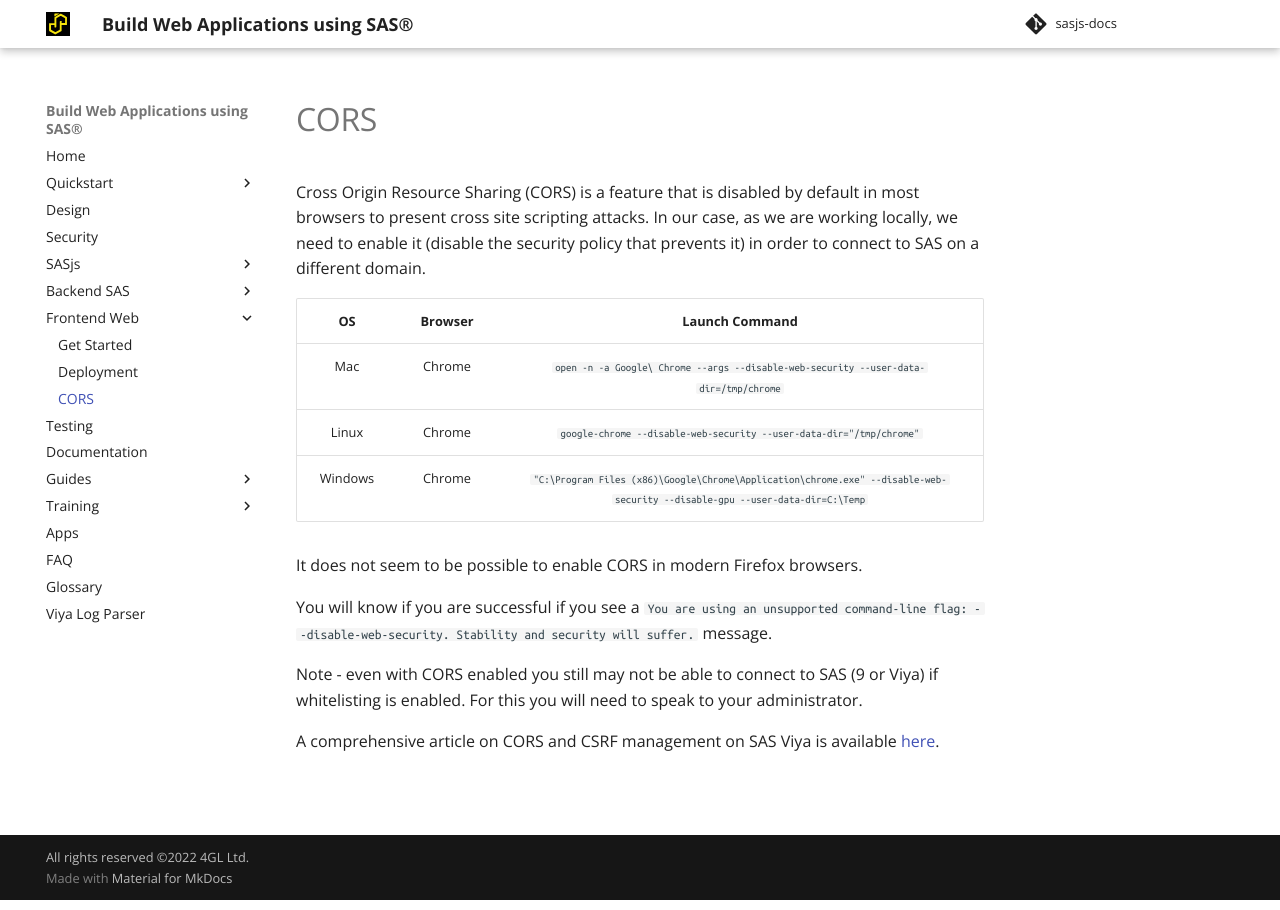
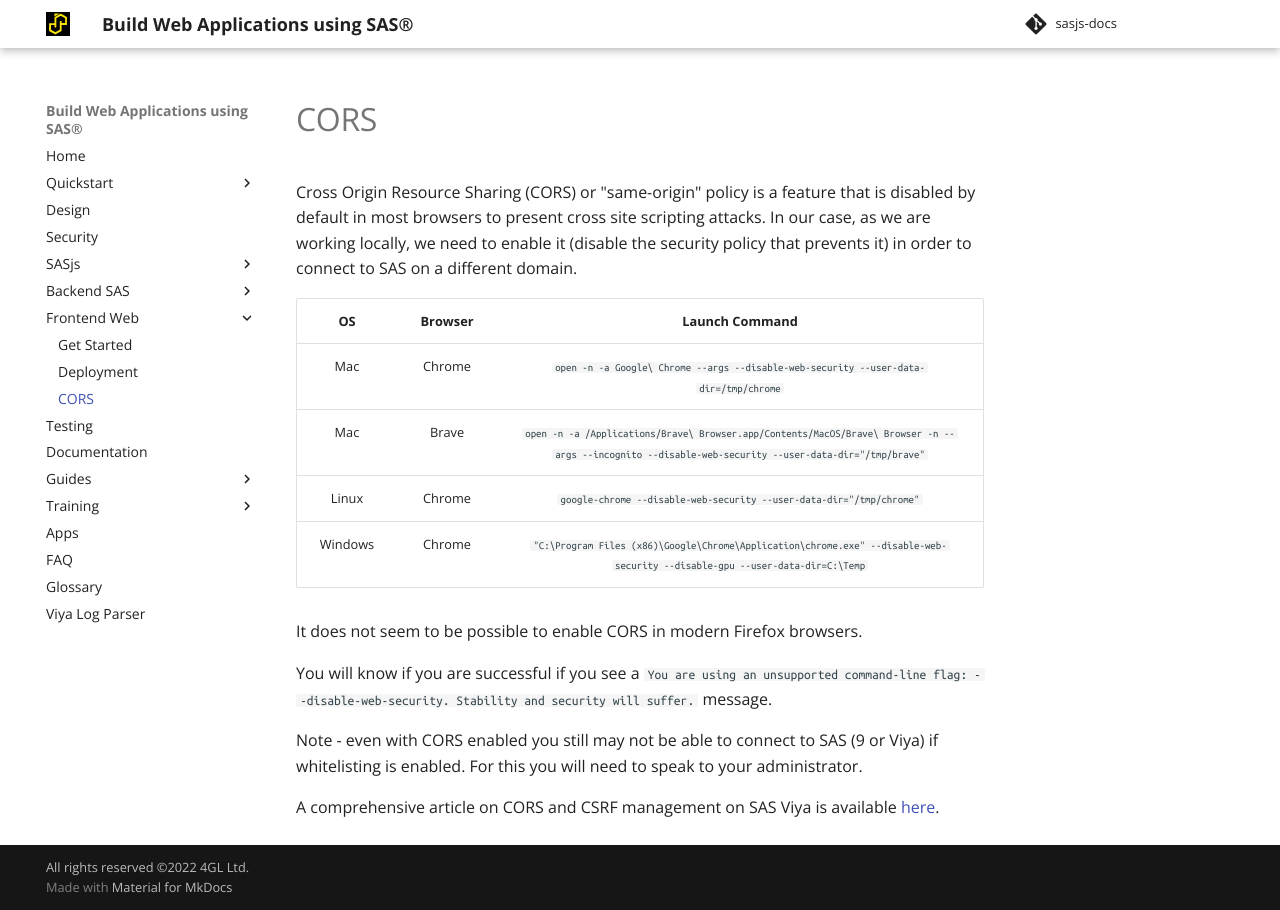
Before and after one commit to sasjs/sasjs.io, an MkDocs documentation site: the page built from docs/cors.md, in a window 1280 px wide. Built offline with MkDocs 1.6.1 and Material for MkDocs 9.7.7, drawn with Linux system fonts in a browser that asks for light colours; comment, search, counter and statistics services are not loaded.

Commit message:
fix: adding brave to cors table

```diff
--- a/docs/cors.md
+++ b/docs/cors.md
@@ -1,12 +1,13 @@
 CORS
 ====================
 
-Cross Origin Resource Sharing (CORS) is a feature that is disabled by default in most browsers to present cross site scripting attacks.  In our case, as we are working locally, we need to enable it (disable the security policy that prevents it) in order to connect to SAS on a different domain.
+Cross Origin Resource Sharing (CORS) or "same-origin" policy is a feature that is disabled by default in most browsers to present cross site scripting attacks.  In our case, as we are working locally, we need to enable it (disable the security policy that prevents it) in order to connect to SAS on a different domain.
 
 
 | OS    | Browser | Launch Command|
 |:---:|:---:|:--:|
 | Mac   | Chrome  | `open -n -a Google\ Chrome --args --disable-web-security --user-data-dir=/tmp/chrome` |
+| Mac   | Brave   | `open -n -a /Applications/Brave\ Browser.app/Contents/MacOS/Brave\ Browser -n --args --incognito --disable-web-security  --user-data-dir="/tmp/brave"` |
 | Linux | Chrome  | `google-chrome --disable-web-security --user-data-dir="/tmp/chrome"`|
 |Windows|Chrome|`"C:\Program Files (x86)\Google\Chrome\Application\chrome.exe" --disable-web-security --disable-gpu --user-data-dir=C:\Temp`|
 
```
